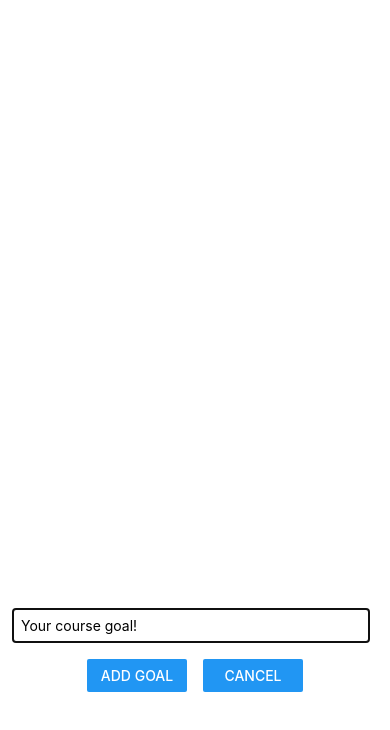
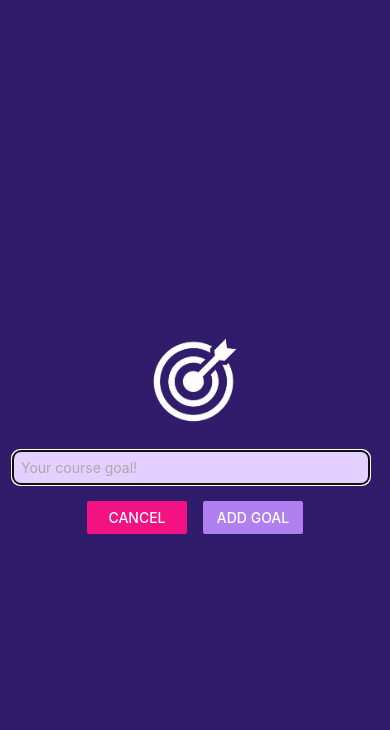
Before and after one commit to ZukyCoder/react-native-intro, a React Native app: screen / in a window 390 px wide. Both pictures are taken after a click on the button "ADD NEW GOAL". Shown: the top 730 px of the page. Built offline with nearby package versions, Linux system fonts and the light colour scheme.

Commit message:
add status bar condig and final styling

```diff
--- a/App.js
+++ b/App.js
@@ -1,5 +1,6 @@
 import { useState } from 'react';
 import { StyleSheet, View, FlatList, Button} from 'react-native';
+import { StatusBar } from 'expo-status-bar';
 
 import GoalItem from './components/GoalItem';
 import GoalInput from './components/GoalInput';
@@ -33,8 +34,12 @@ function addGoalHandler(enteredGoal) {
   }
 
   return (
+    <>
+      <StatusBar style="light" />
       <View style={styles.appContainer}>
+        <View style={styles.buttonContainer}>
           <Button title="Add New Goal" color="#a065ec" onPress={startAddGoalHandler} />
+        </View>
         <GoalInput visible={modalIsVisible} onAddGoal={addGoalHandler} onCancel={endGoalHandler}/>
         <View style={styles.goalsContainer}>
           <FlatList
@@ -48,6 +53,7 @@ function addGoalHandler(enteredGoal) {
           alwaysBounceVertical={false}/>
         </View>
       </View>
+    </>
   );
 }
 
@@ -56,7 +62,11 @@ const styles = StyleSheet.create({
     flex: 1,
     paddingTop: 50,
     paddingHorizontal: 16,
-    backgroundColor: 'cornflowerblue',
+    backgroundColor: '#311b6b',
+  },
+  buttonContainer: {
+    backgroundColor: '#e4d0ff',
+    borderRadius: 8,
   },
   goalsContainer: {
     flex: 5,
--- a/components/GoalInput.js
+++ b/components/GoalInput.js
@@ -23,15 +23,16 @@ function    GoalInput(props) {
             <TextInput
             style={stylesInput.textInput}
             placeholder='Your course goal!'
+            placeholderTextColor='darkgrey'
             onChangeText={goalInputHandler}
             value={enteredGoal}
             />
             <View style={stylesInput.buttonContainer}>
             <View style={stylesInput.button}>
-                <Button title="Add Goal" onPress={addGoalHandler} />
+                <Button title="Cancel" onPress={cancelGoalHandler} color={'#f31282'} />
             </View>
             <View style={stylesInput.button}>
-                <Button title="Cancel" onPress={cancelGoalHandler} />
+                <Button title="Add Goal" onPress={addGoalHandler} color={'#b180f0'}/>
             </View>
         </View>
         </View>
@@ -43,24 +44,27 @@ function    GoalInput(props) {
 export default GoalInput;
 
 const stylesInput = StyleSheet.create({
-    modalContainer: {
-        margin: 16,
-    },
     inputContainer: {
         flex: 1,
         justifyContent: 'center',
         alignItems: 'center',
-        marginBottom: 24,
-        borderBottomWidth: 1,
-        borderBottomColor: '#cccccc',
-        padding: 16
+        padding: 16,
+        backgroundColor: '#311b6b'
+    },
+    imageContainer: {
+        width: 100,
+        height: 100,
+        margin: 20
     },
     textInput: {
         borderWidth: 1,
-        borderColor: '#cccccc',
+        backgroundColor: '#e4d0ff',
+        borderColor: '#e4d0ff',
+        borderRadius: 8,
         width: '100%',
         marginRight: 8,
-        padding: 8
+        padding: 8,
+        color: '#120438',
     },
     buttonContainer: {
         flexDirection: 'row',
@@ -68,6 +72,14 @@ const stylesInput = StyleSheet.create({
     },
     button: {
         width: 100,
-        marginHorizontal: 8
+        marginHorizontal: 8,
+        backgroundColor: '#e4d0ff',
+        borderRadius: 8,
+
+    },
+    iOSCancelButton: {
+        backgroundColor: '#f31282',
+        borderRadius: 15,
+        color: 'white',
     }
 });
```
Lines whose indentation alone changed are shown as unchanged.
